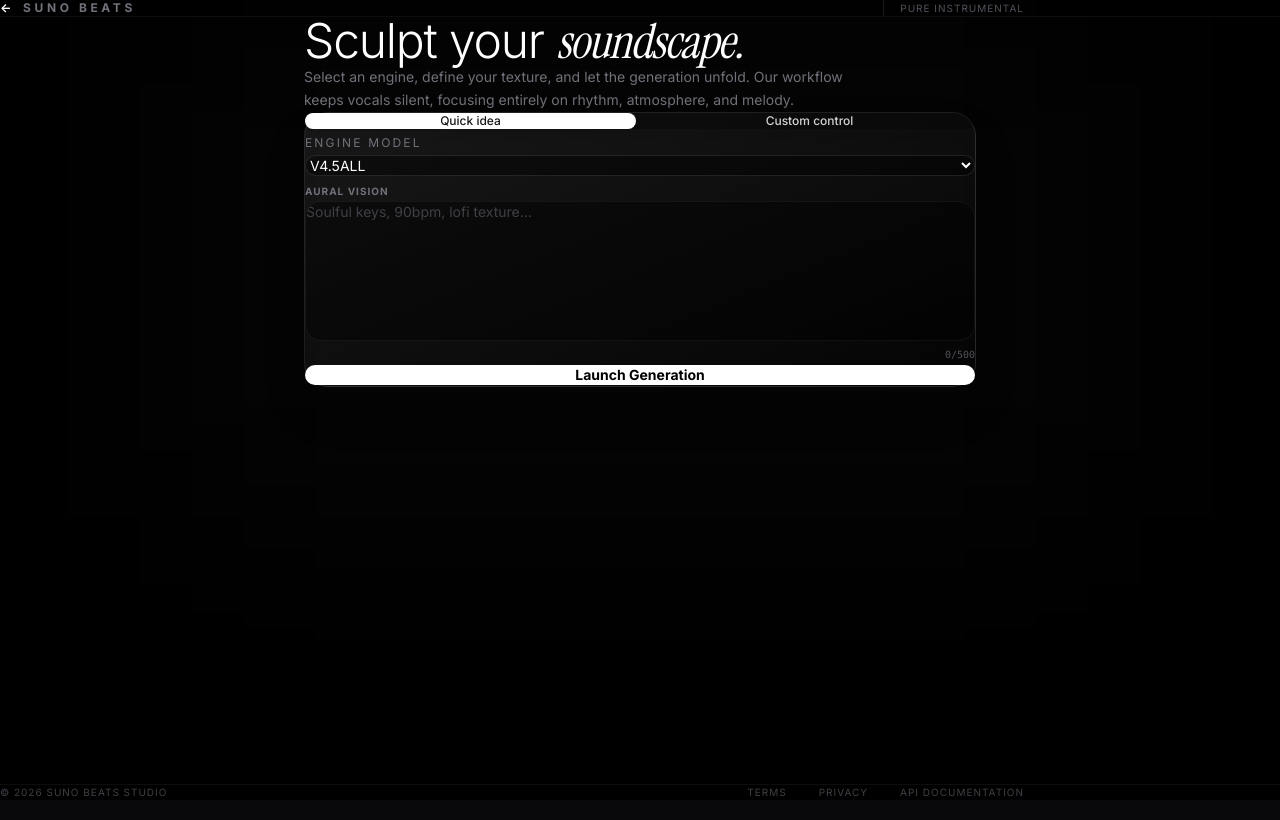
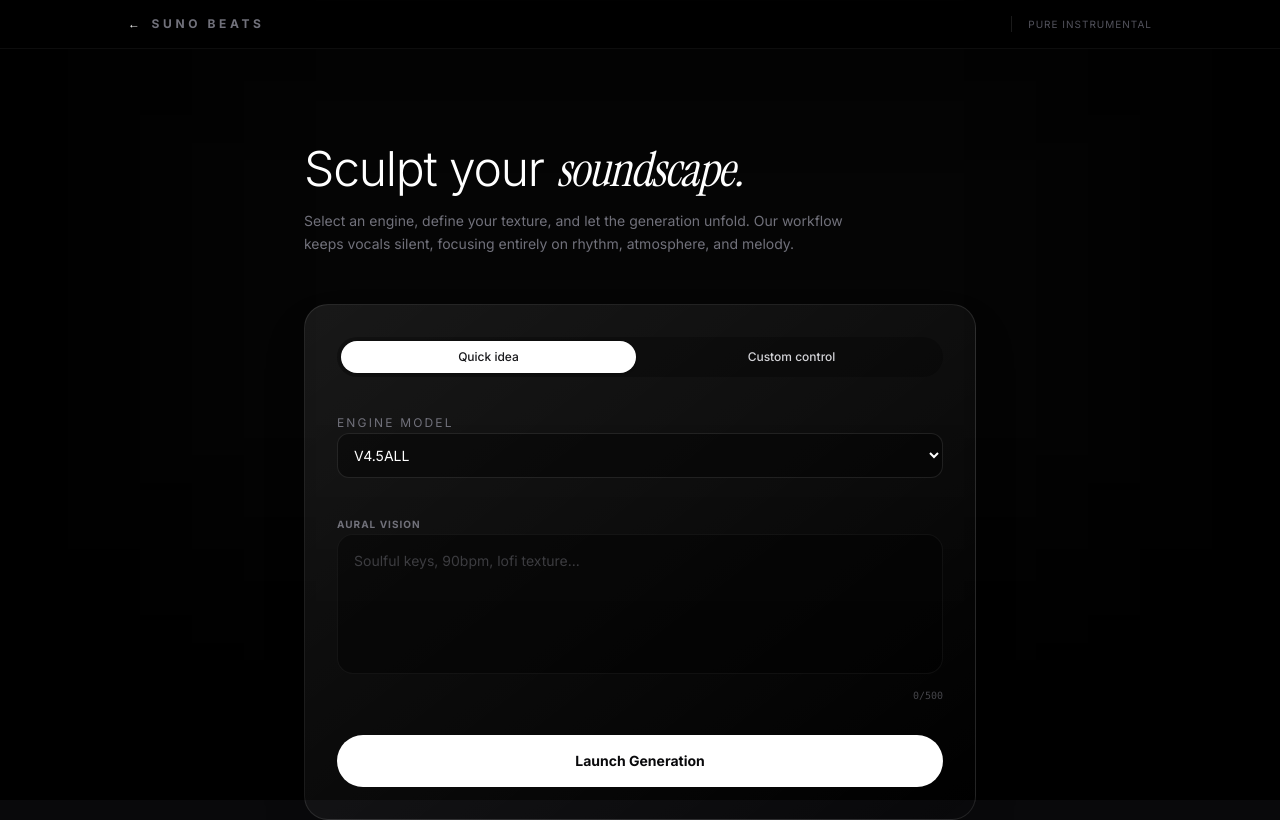
Before and after one commit to bantoinese83/Suno-Beats-Studio, a Next.js app: page /beats in a window 1280 px wide. Shown: the top 820 px of the page. Built offline with nearby package versions, Linux system fonts and the light colour scheme.

Commit message:
fix: refactor globals.css to native tailwind 4 theme syntax to resolve production rendering issues

```diff
--- a/src/app/globals.css
+++ b/src/app/globals.css
@@ -1,90 +1,81 @@
 @import "tailwindcss";
 
-:root {
-  --background: #09090b;
-  --foreground: #fafafa;
-  --accent: #ffffff;
-  --muted: #71717a;
-  --border: rgba(255, 255, 255, 0.1);
+@theme {
+  /* Colors */
+  --color-background: #09090b;
+  --color-foreground: #fafafa;
+  --color-primary: #ffffff;
+  --color-primary-foreground: #09090b;
+  --color-secondary: #27272a;
+  --color-secondary-foreground: #fafafa;
+  --color-accent: #52525b;
+  --color-accent-foreground: #fafafa;
+  --color-muted: #71717a;
+  --color-muted-foreground: #a1a1aa;
+  --color-border: rgba(255, 255, 255, 0.1);
+  --color-input: rgba(255, 255, 255, 0.05);
+  --color-ring: rgba(255, 255, 255, 0.2);
+  --color-success: #10b981;
+  --color-warning: #f59e0b;
+  --color-error: #ef4444;
+
+  /* Font Families */
+  --font-sans: var(--font-inter), ui-sans-serif, system-ui, sans-serif;
+  --font-serif: var(--font-serif), ui-serif, Georgia, serif;
+
+  /* Spacing & Radius */
+  --radius-lg: 1.5rem;
+  --radius-md: 1rem;
+  --radius-sm: 0.5rem;
 }
 
-@theme inline {
-  --color-background: var(--background);
-  --color-foreground: var(--foreground);
-  --color-accent: var(--accent);
-  --color-muted: var(--muted);
-  --color-border: var(--border);
+@layer base {
+  * {
+    @apply border-border outline-ring;
   }
 
-* {
-  box-sizing: border-box;
-  padding: 0;
-  margin: 0;
-}
-
-html,
-body {
-  max-width: 100vw;
-  overflow-x: hidden;
-  height: 100%;
-}
-
-body {
-  background: var(--background);
-  color: var(--foreground);
-  font-family: 'Inter', -apple-system, BlinkMacSystemFont, "Segoe UI", Roboto, Helvetica, Arial, sans-serif;
+  html, body {
+    @apply bg-background text-foreground h-full;
+    font-family: var(--font-sans);
     -webkit-font-smoothing: antialiased;
     -moz-osx-font-smoothing: grayscale;
   }
+}
 
-/* Glassmorphism Utilities */
+@layer utilities {
   .glass {
-  background: rgba(255, 255, 255, 0.03);
-  backdrop-filter: blur(12px);
-  -webkit-backdrop-filter: blur(12px);
-  border: 1px solid rgba(255, 255, 255, 0.08);
+    @apply bg-white/3 backdrop-blur-md border border-white/8;
   }
 
   .glass-dark {
-  background: rgba(0, 0, 0, 0.4);
-  backdrop-filter: blur(20px);
-  -webkit-backdrop-filter: blur(20px);
-  border: 1px solid rgba(255, 255, 255, 0.05);
+    @apply bg-black/40 backdrop-blur-xl border border-white/5;
   }
 
-/* Subtle gradient text */
   .text-gradient {
-  background: linear-gradient(to bottom right, #ffffff, #a1a1aa);
-  -webkit-background-clip: text;
-  -webkit-text-fill-color: transparent;
+    @apply bg-linear-to-br from-white to-zinc-500 bg-clip-text text-transparent;
   }
 
-/* Custom selection */
-::selection {
-  background: rgba(255, 255, 255, 0.15);
-  color: #fff;
-}
-
-/* Smooth transitions */
-* {
-  transition-property: color, background-color, border-color, text-decoration-color, fill, stroke, opacity, box-shadow, transform, filter, backdrop-filter;
-  transition-timing-function: cubic-bezier(0.4, 0, 0.2, 1);
-  transition-duration: 150ms;
-}
-
-@layer utilities {
   .animate-in {
-    animation: animate-in 0.6s cubic-bezier(0.2, 0, 0, 1) forwards;
+    animation: animate-in 0.8s cubic-bezier(0.2, 0, 0, 1) forwards;
   }
 }
 
 @keyframes animate-in {
   from {
     opacity: 0;
-    transform: translateY(10px);
+    transform: translateY(12px);
   }
   to {
     opacity: 1;
     transform: translateY(0);
   }
 }
+
+::selection {
+  @apply bg-white/15 text-white;
+}
+
+/* Global Transition Smoothness */
+* {
+  @apply transition-all duration-200 ease-out;
+}
--- a/src/app/layout.tsx
+++ b/src/app/layout.tsx
@@ -40,7 +40,7 @@
       lang="en"
       className={`${inter.variable} ${instrumentSerif.variable} h-full antialiased`}
     >
-      <body className="min-h-full flex flex-col bg-black selection:bg-white/20">
+      <body className="min-h-full flex flex-col bg-background selection:bg-white/20">
         {children}
       </body>
     </html>
--- a/src/components/beats/beat-generator-form.tsx
+++ b/src/components/beats/beat-generator-form.tsx
@@ -66,7 +66,7 @@
   }
 
   return (
-    <div className="rounded-3xl border border-white/10 bg-gradient-to-br from-white/[0.08] to-transparent p-8 shadow-2xl backdrop-blur-xl">
+    <div className="rounded-3xl border border-border bg-gradient-to-br from-white/[0.08] to-transparent p-8 shadow-2xl backdrop-blur-xl">
       <form className="space-y-8" onSubmit={handleGenerate}>
         <ModeToggle mode={mode} onChange={setMode} />
 
@@ -75,7 +75,7 @@
         <div className="space-y-6">
           {mode === "quick" ? (
             <div className="space-y-2">
-              <label htmlFor="prompt" className="text-[10px] font-bold uppercase tracking-widest text-zinc-500">
+              <label htmlFor="prompt" className="text-[10px] font-bold uppercase tracking-widest text-muted">
                 Aural Vision
               </label>
               <textarea
@@ -85,16 +85,16 @@
                 value={prompt}
                 onChange={(e) => setPrompt(e.target.value)}
                 placeholder="Soulful keys, 90bpm, lofi texture..."
-                className="min-h-[140px] w-full resize-none rounded-2xl border border-white/5 bg-black/40 p-4 text-sm text-white outline-none transition placeholder:text-zinc-700 focus:border-white/20 focus:ring-1 focus:ring-white/10"
+                className="min-h-[140px] w-full resize-none rounded-2xl border border-input bg-black/40 p-4 text-sm text-foreground outline-none transition placeholder:text-muted/50 focus:border-ring focus:ring-1 focus:ring-ring"
               />
               <div className="flex justify-end">
-                <span className="text-[10px] font-mono text-zinc-600">{prompt.length}/500</span>
+                <span className="text-[10px] font-mono text-muted/60">{prompt.length}/500</span>
               </div>
             </div>
           ) : (
             <div className="space-y-6">
               <div className="space-y-2">
-                <label htmlFor="style" className="text-[10px] font-bold uppercase tracking-widest text-zinc-500">
+                <label htmlFor="style" className="text-[10px] font-bold uppercase tracking-widest text-muted">
                   Genre & Texture
                 </label>
                 <textarea
@@ -104,11 +104,11 @@
                   value={style}
                   onChange={(e) => setStyle(e.target.value)}
                   placeholder="Techno, industrial drums, sharp synths..."
-                  className="min-h-[100px] w-full resize-none rounded-2xl border border-white/5 bg-black/40 p-4 text-sm text-white outline-none transition placeholder:text-zinc-700 focus:border-white/20 focus:ring-1 focus:ring-white/10"
+                  className="min-h-[100px] w-full resize-none rounded-2xl border border-input bg-black/40 p-4 text-sm text-foreground outline-none transition placeholder:text-muted/50 focus:border-ring focus:ring-1 focus:ring-ring"
                 />
               </div>
               <div className="space-y-2">
-                <label htmlFor="title" className="text-[10px] font-bold uppercase tracking-widest text-zinc-500">
+                <label htmlFor="title" className="text-[10px] font-bold uppercase tracking-widest text-muted">
                   Composition Title
                 </label>
                 <input
@@ -117,7 +117,7 @@
                   maxLength={100}
                   value={title}
                   onChange={(e) => setTitle(e.target.value)}
-                  className="w-full rounded-2xl border border-white/5 bg-black/40 p-4 text-sm text-white outline-none transition focus:border-white/20 focus:ring-1 focus:ring-white/10"
+                  className="w-full rounded-2xl border border-input bg-black/40 p-4 text-sm text-foreground outline-none transition focus:border-ring focus:ring-1 focus:ring-ring"
                 />
               </div>
             </div>
@@ -125,7 +125,7 @@
         </div>
 
         {formError && (
-          <div className="rounded-2xl border border-red-500/20 bg-red-500/5 px-4 py-3 text-sm text-red-400">
+          <div className="rounded-2xl border border-error/20 bg-error/5 px-4 py-3 text-sm text-error/80">
             {formError}
           </div>
         )}
@@ -133,7 +133,7 @@
         <button
           type="submit"
           disabled={isSubmitting}
-          className="group relative w-full overflow-hidden rounded-full bg-white py-4 text-sm font-bold text-black transition hover:scale-[1.01] active:scale-[0.99] disabled:opacity-50"
+          className="group relative w-full overflow-hidden rounded-full bg-primary py-4 text-sm font-bold text-primary-foreground transition hover:scale-[1.01] active:scale-[0.99] disabled:opacity-50"
         >
           <span className="relative z-10 flex items-center justify-center gap-2">
             {isSubmitting ? "Orchestrating..." : "Launch Generation"}
@@ -142,28 +142,28 @@
       </form>
 
       {taskId && (
-        <div className="mt-12 space-y-6 border-t border-white/5 pt-10">
+        <div className="mt-12 space-y-6 border-t border-border pt-10">
           <div className="flex items-center justify-between">
             <div className="space-y-1">
-              <p className="text-[10px] font-bold uppercase tracking-widest text-zinc-500">active session</p>
-              <p className="font-mono text-[10px] text-zinc-400 opacity-50">{taskId}</p>
+              <p className="text-[10px] font-bold uppercase tracking-widest text-muted">active session</p>
+              <p className="font-mono text-[10px] text-muted/50">{taskId}</p>
             </div>
-            <div className="rounded-full bg-zinc-800/50 px-4 py-1.5 text-[11px] font-medium text-white ring-1 ring-white/10">
+            <div className="rounded-full bg-secondary px-4 py-1.5 text-[11px] font-medium text-foreground ring-1 ring-border">
               {sessionLabel}
             </div>
           </div>
 
           {callbackRecord?.code !== 200 && callbackRecord?.msg && (
-            <div className="rounded-xl bg-amber-500/10 p-3 text-xs text-amber-200/80">
+            <div className="rounded-xl bg-warning/10 p-3 text-xs text-warning/80">
               {callbackRecord.msg}
             </div>
           )}
 
           <div className="space-y-4">
             <div className="flex items-center justify-between">
-              <h3 className="text-sm font-medium text-zinc-300">Generated Stems</h3>
+              <h3 className="text-sm font-medium text-muted-foreground">Generated Stems</h3>
               {hasWebhookLinks && (
-                <span className="text-[10px] text-emerald-400/70">Verified via Webhook</span>
+                <span className="text-[10px] text-success/70">Verified via Webhook</span>
               )}
             </div>
             <TrackList tracks={displayTracks} loading={displayTracks.length === 0} />
--- a/src/components/beats/track-item.tsx
+++ b/src/components/beats/track-item.tsx
@@ -15,7 +15,7 @@
   audioUrl,
 }: TrackItemProps) {
   return (
-    <li className="group rounded-xl border border-white/5 bg-white/[0.03] p-4 transition hover:border-white/10 hover:bg-white/[0.05]">
+    <li className="group rounded-xl border border-border bg-white/[0.03] p-4 transition hover:bg-white/[0.05]">
       <div className="flex flex-col gap-3 sm:flex-row sm:items-center sm:justify-between">
         <div>
           <p className="text-sm font-medium text-white">
--- a/src/components/beats/track-list.tsx
+++ b/src/components/beats/track-list.tsx
@@ -19,8 +19,8 @@
 export function TrackList({ tracks, loading }: TrackListProps) {
   if (tracks.length === 0) {
     return (
-      <div className="flex min-h-[100px] items-center justify-center rounded-xl border border-dashed border-white/10 text-center">
-        <p className="text-sm text-zinc-500">
+      <div className="flex min-h-[100px] items-center justify-center rounded-xl border border-dashed border-border text-center">
+        <p className="text-sm text-muted">
           {loading ? "Warming up the engines..." : "Stems will appear here when ready."}
         </p>
       </div>
```
Lines whose indentation alone changed are shown as unchanged.
